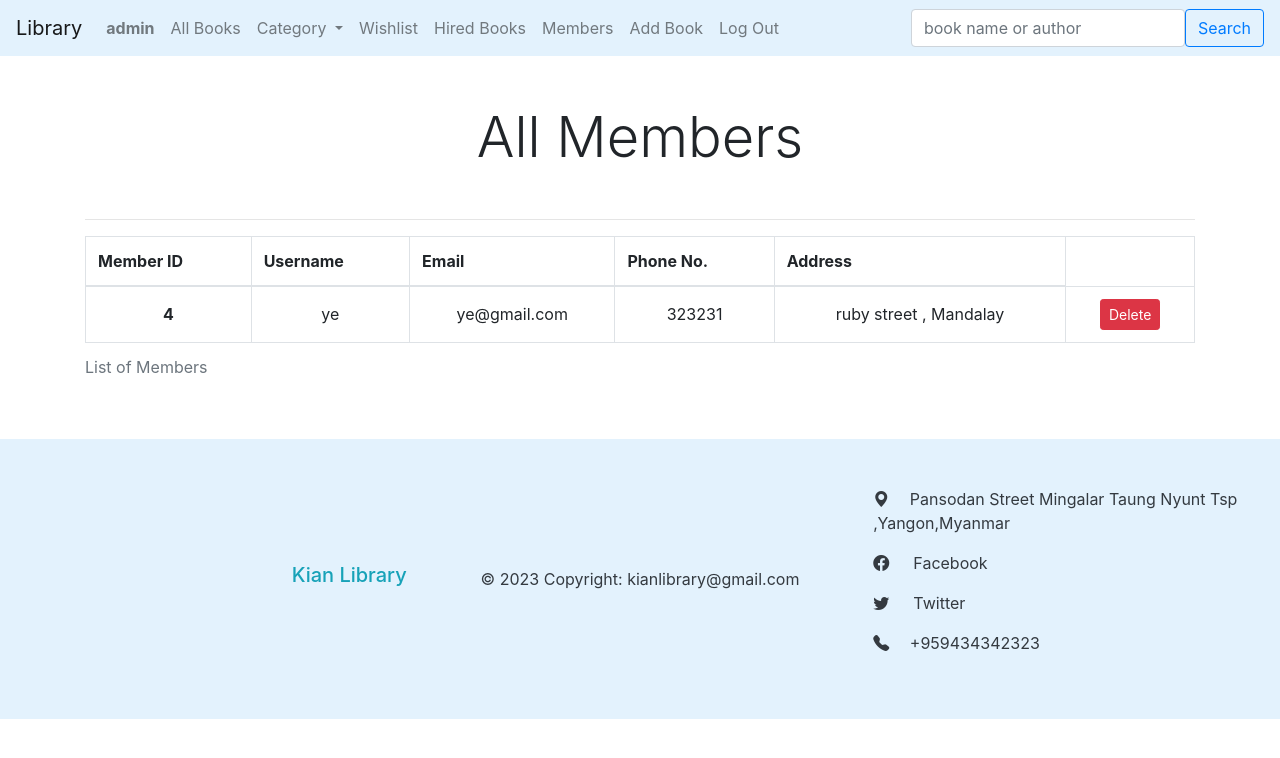
After one commit to kenshin009/library, a Django app: page /members in a window 1280 px wide. The commit adds this page. Shown: the top 758 px of the page. Run offline with Django 4.2, Linux system fonts and the light colour scheme; a user stored in the database is signed in; data comes from the database, SQL or seed files in the repository; both versions use the stored data as it was after the commit; some libraries are stand-ins or nearby versions.

Commit message:
added requirements.txt file,members list and delete member features and completed all

```diff
--- a/book/templates/book/index.html
+++ b/book/templates/book/index.html
@@ -3,7 +3,7 @@
 {% block title %} Home {% endblock %}
 
 {% block body %}
-<h4 class="display-4 text-center my-5"> {% if searched %} Searched Books {% else %} All Books  {% endif %}</h4><br>
+<h4 class="display-4 text-center my-5"> {% if searched %} Searched Books for {{ search_words }} {% else %} All Books  {% endif %}</h4><br>
 
         <div class="container mb-5">
             <div class="row">
--- a/book/templates/book/layout.html
+++ b/book/templates/book/layout.html
@@ -45,6 +45,9 @@
 
                     {% if user.username == 'admin' %}
                     <li class="nav-item">
+                        <a class="nav-link" href="{% url 'members' %}">Members</a>
+                    </li>
+                    <li class="nav-item">
                         <a class="nav-link" href="{% url 'add_book' %}">Add Book</a>
                     </li>
                     {% else %}
@@ -66,7 +69,7 @@
               </ul>
               <form action="{% url 'search' %}" method="post" id="search_form" class="d-flex">
                 {% csrf_token %}
-                <input class="form-control me-2" name="search" type="search" placeholder="Search" aria-label="Search">
+                <input class="form-control me-2" name="search" type="search" placeholder="book name or author" aria-label="Search">
                 <button class="btn btn-outline-primary" type="submit">Search</button>
               </form>
             </div>
--- /dev/null
+++ b/book/templates/book/members.html
@@ -0,0 +1,42 @@
+{% extends "book/layout.html" %}
+{% load static %}
+{% block title %} Members {% endblock %}
+
+{% block body %}
+<div class="container">
+    <h4 class="display-4 my-5 text-center">All Members</h4>
+    <hr>
+{% if members %}
+    <table class="table table-bordered">
+        <caption>List of Members</caption>
+        <thead>
+          <tr>
+            <th scope="col">Member ID</th>
+            <th scope="col">Username</th>
+            <th scope="col">Email</th>
+            <th scope="col">Phone No.</th>
+            <th scope="col">Address</th>
+
+          </tr>
+        </thead>
+        <tbody>
+
+        {% for member in members %}
+            <tr>
+                <th class="align-middle text-center" scope="row"> {{ member.id }} </th>
+                <td class="align-middle text-center"> {{ member.username }} </td>
+                <td class="align-middle text-center"> {{ member.email }} </td>
+                <td class="align-middle text-center">{{ member.phone }}</td>
+                <td class="align-middle text-center">{{ member.address }}</td>
+                <td class="align-middle text-center">
+                    <a class="btn btn-danger btn-sm" href="{% url 'delete_member' member.id %}">Delete</a>
+                </td>
+            </tr>
+        {% endfor %}
+        </tbody>
+      </table>
+
+</div>
+
+    {% endif %}
+{% endblock %}
--- a/book/urls.py
+++ b/book/urls.py
@@ -6,6 +6,8 @@ urlpatterns = [
     path('book-detail/<int:book_id>',views.book_detail,name='book_detail'),
     path('view-pdf/<int:book_id>', views.pdf_view,name='pdf_view'),
     path('search',views.search,name='search'),
+    path('members',views.members,name='members'),
+    path('delete-member/<int:member_id>',views.delete_member,name='delete_member'),
 
     path('hirebook/<int:book_id>',views.hirebook,name='hirebook'),
     path('hirebook-list',views.hirebook_list,name='hirebook_list'),
--- a/book/views.py
+++ b/book/views.py
@@ -1,7 +1,7 @@
 from django.contrib.auth import authenticate, login, logout
 from django.contrib.auth.decorators import login_required
 from django.shortcuts import render,redirect
-from django.http import HttpResponseRedirect,JsonResponse,HttpResponse,Http404
+from django.http import HttpResponseRedirect,JsonResponse,HttpResponse,Http404,HttpResponseForbidden
 from django.views.decorators.csrf import csrf_exempt
 from django.core.mail import send_mail
 from datetime import datetime,date,timedelta
@@ -29,6 +29,28 @@ def index (request):
         'books': page_obj,
         'categories': categories
     })
+
+def members(request):
+    # Make sure only admin has access to members list
+    if request.user.username == 'admin':
+        # Get all users except admin
+        members = User.objects.all().exclude(is_superuser=True)
+    else:
+        return HttpResponseForbidden()
+
+    # Get all categories
+    categories = Category.objects.all()
+
+    return render(request,'book/members.html',{
+        'members': members,
+        'categories': categories
+    })
+
+def delete_member(request,member_id):
+    # Get the member and delete it
+    member = User.objects.get(id=member_id)
+    member.delete()
+    return redirect('members')
 
 def book_detail(request,book_id):
     # Get the book
@@ -81,6 +103,7 @@ def search(request):
         'books': page_obj,
         'categories': categories,
         'searched': True,
+        'search_words': q,
     })
 
 @login_required(login_url='login')
--- /dev/null
+++ b/requirements.txt
@@ -0,0 +1,6 @@
+asgiref==3.6.0
+Django==4.1.7
+django-phone-field==1.8.1
+Pillow==9.4.0
+sqlparse==0.4.3
+tzdata==2022.7
```
Also changed, not shown: db.sqlite3.
